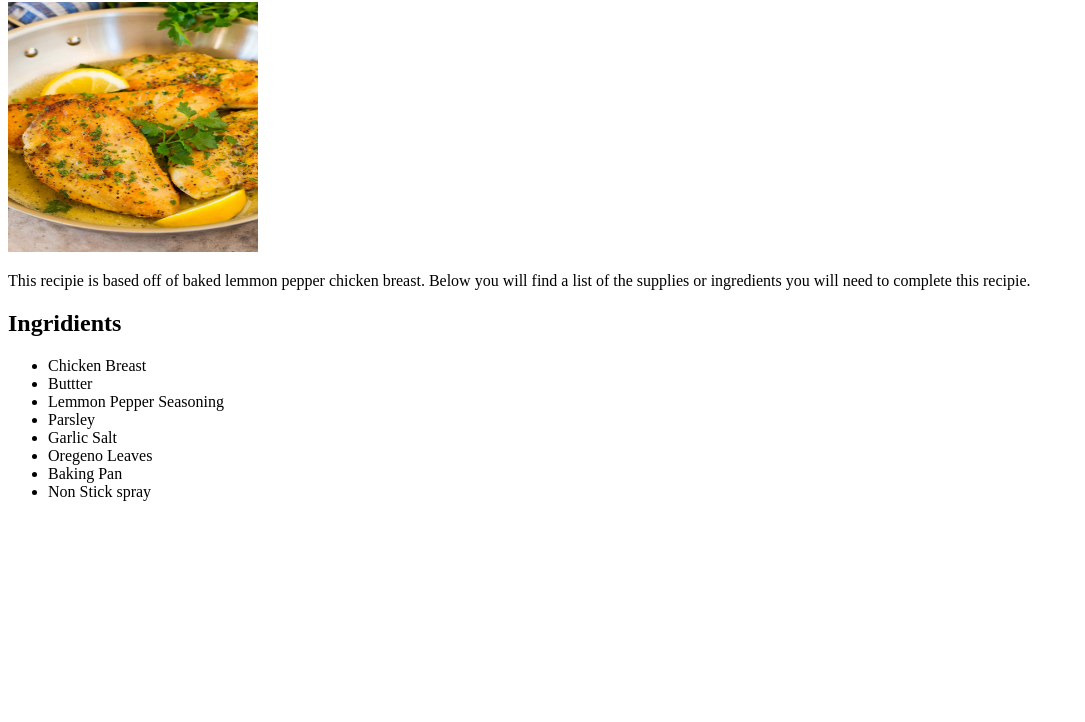
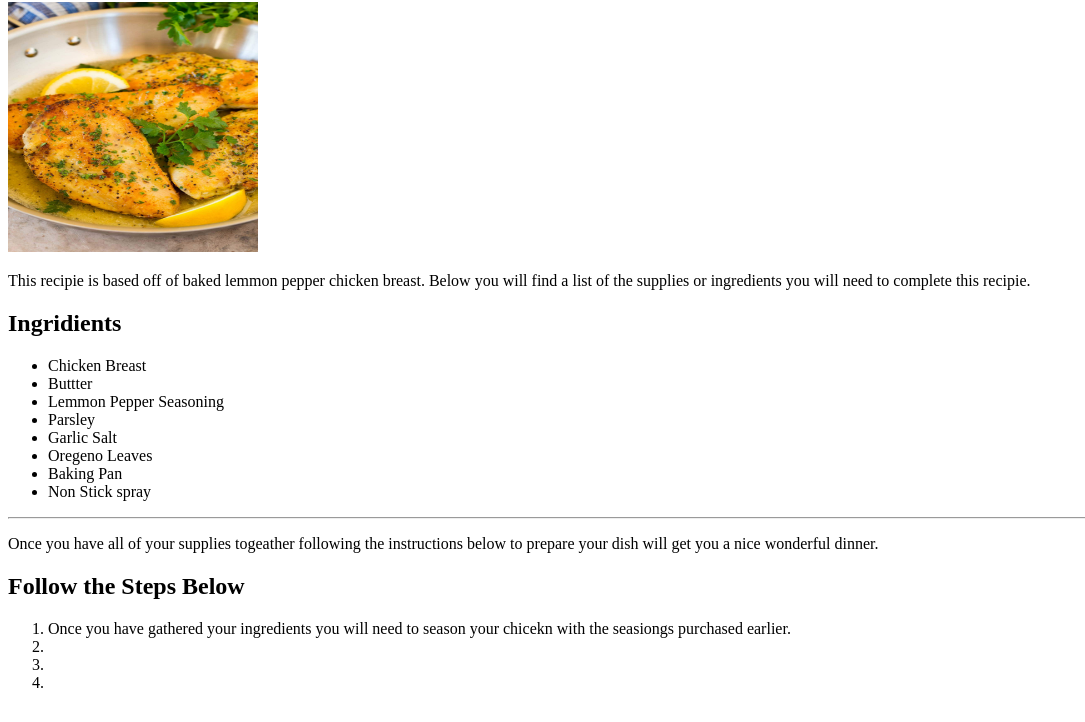
Before and after one commit to jacksondak/Odin-Recipies, a plain HTML site: page recipies/chicken.html in a window 1280 px wide. Shown: the part 78-800 px from the top of the page, without its empty margins (0-1085 px from the left). Drawn offline with Linux system fonts and the light colour scheme.

Commit message:
Finished ingredients and now working on steps.

```diff
--- a/recipies/chicken.html
+++ b/recipies/chicken.html
@@ -20,5 +20,14 @@
         <li>Baking Pan</li>
         <li>Non Stick spray</li>
     </ul>
+    <hr>
+    <p>Once you have all of your supplies togeather following the instructions below to prepare your dish will get you a nice wonderful dinner. </p>
+    <h2>Follow the Steps Below</h2>
+    <ol>
+        <li>Once you have gathered your ingredients you will need to season your chicekn with the seasiongs purchased earlier.</li>
+        <li></li>
+        <li></li>
+        <li></li>
+    </ol>
 </body>
 </html>
```
